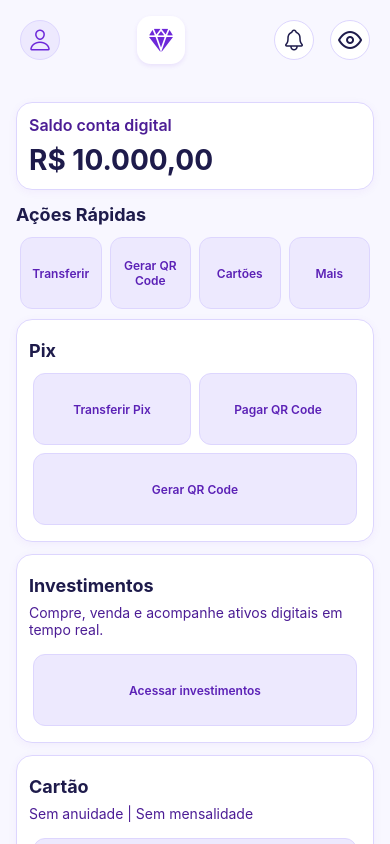
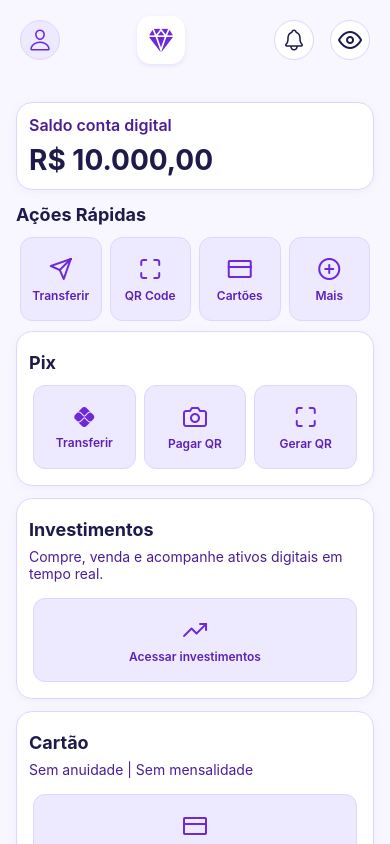
Before and after one commit to lucas-joakinson/DKM-home-replica, a React Native app: screen / in a window 390 px wide. Built offline with nearby package versions, Linux system fonts and the light colour scheme.

Commit message:
Adicionados Ícones

```diff
--- a/index.ts
+++ b/index.ts
@@ -2,7 +2,4 @@ import { registerRootComponent } from 'expo';
 
 import App from './App';
 
-// registerRootComponent calls AppRegistry.registerComponent('main', () => App);
-// It also ensures that whether you load the app in Expo Go or in a native build,
-// the environment is set up appropriately
 registerRootComponent(App);
--- a/src/components/ActionButton.tsx
+++ b/src/components/ActionButton.tsx
@@ -5,25 +5,43 @@ import {
   ViewStyle,
   useWindowDimensions,
 } from "react-native";
+import { Feather, MaterialIcons } from "@expo/vector-icons";
 import { AppText } from "./AppText";
 import { colors } from "../theme/colors";
 
 interface Props {
   title: string;
+  iconName?: any;
+  iconFamily?: "Feather" | "MaterialIcons";
   style?: ViewStyle;
 }
 
-export const ActionButton = ({ title, style }: Props) => {
+export const ActionButton = ({
+  title,
+  iconName,
+  iconFamily = "Feather",
+  style
+}: Props) => {
   const { fontScale } = useWindowDimensions();
 
-  // Adjust minHeight based on fontScale to prevent text clipping
-  const dynamicMinHeight = 72 * fontScale;
+  const dynamicMinHeight = 84 * fontScale;
+  const iconSize = 24 * fontScale;
+
+  const IconComponent = iconFamily === "MaterialIcons" ? MaterialIcons : Feather;
 
   return (
     <TouchableOpacity
       activeOpacity={0.7}
       style={[styles.container, { minHeight: dynamicMinHeight }, style]}
     >
+      {iconName && (
+        <IconComponent
+          name={iconName}
+          size={iconSize}
+          color={colors.primary}
+          style={styles.icon}
+        />
+      )}
       <AppText
         variant="mini"
         style={styles.text}
@@ -41,10 +59,13 @@ const styles = StyleSheet.create({
     borderRadius: 12,
     justifyContent: "center",
     alignItems: "center",
-    padding: 8,
+    padding: 10,
     margin: 4,
     borderWidth: 1,
     borderColor: colors.border,
+  },
+  icon: {
+    marginBottom: 6,
   },
   text: {
     textAlign: "center",
--- a/src/components/SectionCard.tsx
+++ b/src/components/SectionCard.tsx
@@ -9,7 +9,6 @@ interface Props {
 export const SectionCard = ({ children }: Props) => {
   const { fontScale } = useWindowDimensions();
 
-  // Scale padding slightly with fontScale to maintain visual balance
   const responsivePadding = 12 * Math.min(fontScale, 1.5);
 
   return <View style={[styles.container, { padding: responsivePadding }]}>{children}</View>;
--- a/src/screens/HomeScreen.tsx
+++ b/src/screens/HomeScreen.tsx
@@ -37,10 +37,10 @@ export const HomeScreen = () => {
         <AppText variant="sectionTitle">Ações Rápidas</AppText>
 
         <View style={styles.row}>
-          <ActionButton title="Transferir" />
-          <ActionButton title="Gerar QR Code" />
-          <ActionButton title="Cartões" />
-          <ActionButton title="Mais" />
+          <ActionButton title="Transferir" iconName="send" />
+          <ActionButton title="QR Code" iconName="maximize" />
+          <ActionButton title="Cartões" iconName="credit-card" />
+          <ActionButton title="Mais" iconName="plus-circle" />
         </View>
 
         {/* Pix */}
@@ -48,12 +48,13 @@ export const HomeScreen = () => {
           <AppText variant="sectionTitle">Pix</AppText>
 
           <View style={styles.row}>
-            <ActionButton title="Transferir Pix" />
-            <ActionButton title="Pagar QR Code" />
-          </View>
-
-          <View style={styles.row}>
-            <ActionButton title="Gerar QR Code" />
+            <ActionButton
+              title="Transferir"
+              iconName="pix"
+              iconFamily="MaterialIcons"
+            />
+            <ActionButton title="Pagar QR" iconName="camera" />
+            <ActionButton title="Gerar QR" iconName="maximize" />
           </View>
         </SectionCard>
 
@@ -64,7 +65,7 @@ export const HomeScreen = () => {
             Compre, venda e acompanhe ativos digitais em tempo real.
           </AppText>
 
-          <ActionButton title="Acessar investimentos" />
+          <ActionButton title="Acessar investimentos" iconName="trending-up" />
         </SectionCard>
 
         {/* Cartão */}
@@ -74,7 +75,7 @@ export const HomeScreen = () => {
             Sem anuidade | Sem mensalidade
           </AppText>
 
-          <ActionButton title="Solicitar" />
+          <ActionButton title="Solicitar novo cartão" iconName="credit-card" />
         </SectionCard>
       </ScrollView>
     </SafeAreaView>
```
